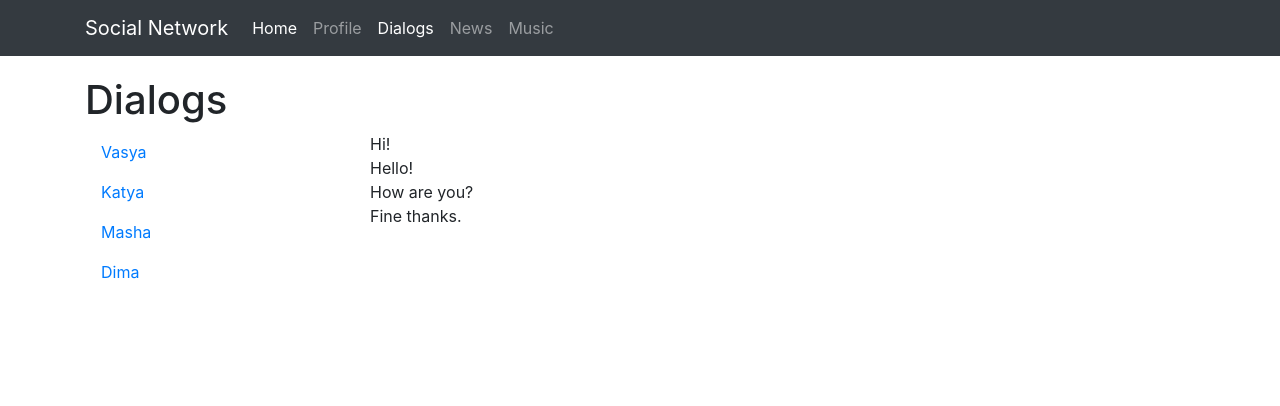
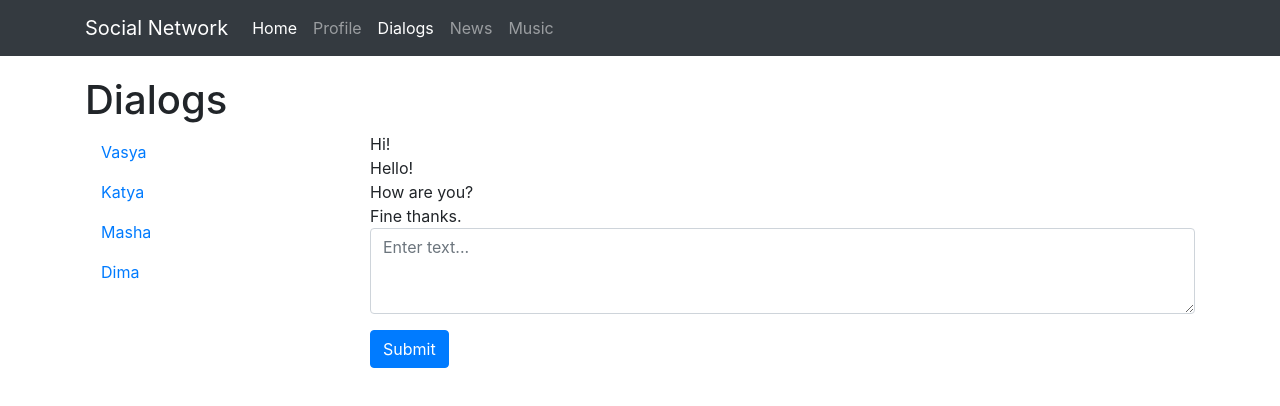
Before and after one commit to vlrki/training-react-social-network, a React (Create React App) app: page /dialogs in a window 1280 px wide. Shown: the top 406 px of the page. Built offline with nearby package versions, Linux system fonts and the light colour scheme.

Commit message:
alert new Post and Message

```diff
--- a/src/components/Dialogs/Dialogs.jsx
+++ b/src/components/Dialogs/Dialogs.jsx
@@ -9,10 +9,18 @@ import DialogItem from './DialogItem/DialogItem';
 import DialogMessage from './DialogMessage/DialogMessage';
 
 import s from './Dialogs.module.css';
+import Form from "react-bootstrap/Form";
+import Button from "react-bootstrap/Button";
 
 const Dialogs = (props) => {
     let dialogsElements = props.state.dialogs.map(d => <DialogItem id={d.id} name={d.name}/>);
     let messagesElements = props.state.messages.map(m => <DialogMessage id={m.id} message={m.message}/>);
+
+    let newMessageElement = React.createRef();
+
+    let addMessage = () => {
+        alert(newMessageElement.current.value);
+    }
 
     return (
         <Container>
@@ -33,6 +41,15 @@ const Dialogs = (props) => {
                         {messagesElements}
 
                     </div>
+
+                    <Form className={s.form_add_message}>
+                        <Form.Group controlId="formMessage">
+                            <Form.Control as="textarea" rows="3" placeholder="Enter text..." ref={newMessageElement} />
+                        </Form.Group>
+                        <Button variant="primary" type="submit" onClick={addMessage}>
+                            Submit
+                        </Button>
+                    </Form>
                 </Col>
             </Row>
         </Container>
--- a/src/components/Profile/Profile.jsx
+++ b/src/components/Profile/Profile.jsx
@@ -13,6 +13,12 @@ import Friends from './Friends/Friends';
 import s from './Profile.module.css';
 
 const Profile = (props) => {
+    let newPostElement = React.createRef();
+
+    let addPost = () => {
+        alert(newPostElement.current.value);
+    }
+
     return (
         <Container>
             <Row>
@@ -27,9 +33,9 @@ const Profile = (props) => {
                     <Form className={s.form_add_post}>
                         <Form.Group controlId="formMessage">
                             <Form.Label>Text</Form.Label>
-                            <Form.Control as="textarea" rows="3" placeholder="Enter text..." />
+                            <Form.Control as="textarea" rows="3" placeholder="Enter text..." ref={newPostElement} />
                         </Form.Group>
-                        <Button variant="primary" type="submit">
+                        <Button variant="primary" type="submit" onClick={addPost}>
                             Submit
                         </Button>
                     </Form>
```
